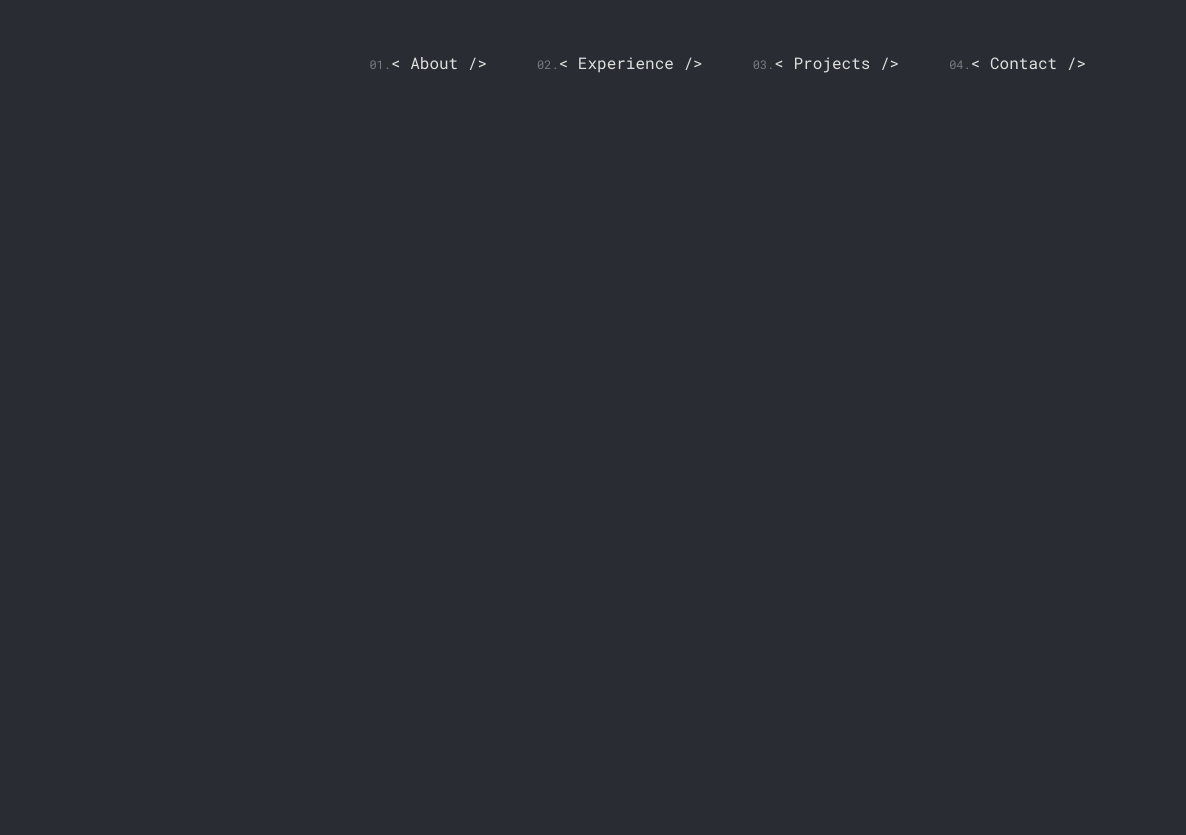
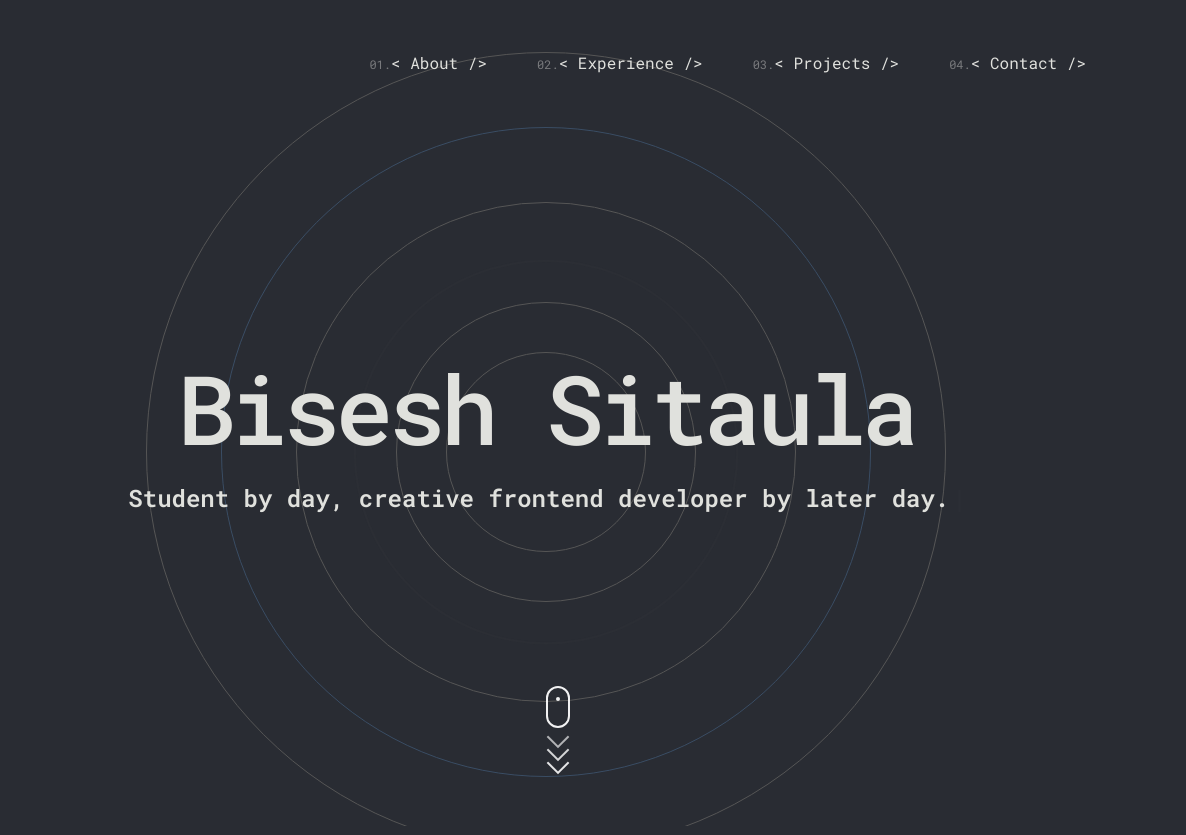
Before and after one commit to Bisxsh/portfolio-v2-kuroco, a Gatsby site: page / in a window 1280 px wide. Shown: the full height of the page, 94-1280 px from the left. Built offline with nearby package versions, Linux system fonts and the light colour scheme; Gatsby itself is replaced by a stand-in of ours.

Commit message:
🦸‍♂️ Completed hero section

```diff
--- a/gatsby-config.ts
+++ b/gatsby-config.ts
@@ -33,7 +33,7 @@ const config: GatsbyConfig = {
         web: [
           {
             name: `Roboto Mono`,
-            file: `https://fonts.googleapis.com/css2?family=Roboto+Mono:wght@200;300;400;500;600&family=Roboto:wght@400;700;900&display=swap`,
+            file: `link href="https://fonts.googleapis.com/css2?family=Poppins:wght@500&family=Roboto+Mono:wght@200;300;400;500;600&display=swap`,
           },
         ],
       },
--- a/package.json
+++ b/package.json
@@ -31,6 +31,7 @@
     "react-dom": "^18.1.0",
     "react-helmet": "^6.1.0",
     "react-scroll": "^1.8.7",
+    "react-simple-typewriter": "^4.0.5",
     "styled-components": "^5.3.6"
   },
   "devDependencies": {
--- a/src/components/cursor/Cursor.tsx
+++ b/src/components/cursor/Cursor.tsx
@@ -43,6 +43,7 @@ const PointerContainer = styled.div`
     width: 24px;
     height: 24px;
     margin: 2px;
+    opacity: 0.2;
     -webkit-animation: scale-up-center 0.4s cubic-bezier(0.39, 0.575, 0.565, 1)
       both;
     animation: scale-up-center 0.4s cubic-bezier(0.39, 0.575, 0.565, 1) both;
--- /dev/null
+++ b/src/components/hero/Hero.tsx
@@ -0,0 +1,66 @@
+import { motion } from "framer-motion";
+import React from "react";
+import { Cursor, useTypewriter } from "react-simple-typewriter";
+import styled from "styled-components";
+import BackgroundCircles from "./components/BackgroundCircles";
+import ScrollPrompt from "./components/ScrollPrompt";
+
+type Props = {};
+
+const HeroContainer = styled.div`
+  height: 100vh;
+  display: flex;
+  flex-direction: column;
+  align-items: center;
+  justify-content: center;
+  text-align: center;
+  overflow: hidden;
+  margin-top: -100px;
+  position: relative;
+
+  header {
+    position: absolute;
+  }
+
+  .hero--heading {
+    letter-spacing: -5px;
+    font-style: normal;
+    font-weight: 500;
+    font-size: 96px;
+    line-height: 144px;
+  }
+
+  :not([hidden]) ~ :not([hidden]) {
+    --tw-space-y-reverse: 0;
+    margin-top: calc(2rem * calc(1 - var(--tw-space-y-reverse)));
+    margin-bottom: calc(2rem * var(--tw-space-y-reverse));
+  }
+`;
+
+const Hero = (props: Props) => {
+  const [text, count] = useTypewriter({
+    words: [
+      "Student by day, creative frontend developer by later day.",
+      "Guy who knows how to center a div 😎",
+      "Could probably be found debugging right now...",
+    ],
+    loop: true,
+    delaySpeed: 2000,
+  });
+
+  return (
+    <HeroContainer>
+      <header>
+        <h1 className="hero--heading">Bisesh Sitaula</h1>
+        <h2>
+          <span>{text}</span>
+          <Cursor cursorColor="#e0e1dd" />
+        </h2>
+      </header>
+      <BackgroundCircles />
+      <ScrollPrompt />
+    </HeroContainer>
+  );
+};
+
+export default Hero;
--- /dev/null
+++ b/src/components/hero/components/BackgroundCircles.tsx
@@ -0,0 +1,90 @@
+import React from "react";
+import { motion } from "framer-motion";
+import styled from "styled-components";
+
+type Props = {};
+
+const CirclesContainer = styled.div`
+  .circles--container {
+    position: relative;
+    display: flex;
+    justify-content: center;
+    align-items: center;
+    z-index: -1;
+  }
+
+  .common {
+    position: absolute;
+    border-width: 1px;
+    border-radius: 9999px;
+    border: 1px solid #565656;
+    height: 200px;
+    aspect-ratio: 1;
+    margin-top: 52px;
+  }
+
+  .anim-ping {
+    animation: ping 1s cubic-bezier(0, 0, 0.2, 1) infinite;
+  }
+
+  .anim-pulse {
+    animation: pulse 2s cubic-bezier(0.4, 0, 0.6, 1) infinite;
+  }
+
+  .c-2 {
+    height: 300px;
+  }
+
+  .c-3 {
+    height: 500px;
+  }
+
+  .c-4 {
+    border-color: var(--color-accent);
+    height: 650px;
+  }
+
+  .c-5 {
+    height: 800px;
+  }
+
+  @keyframes ping {
+    75%,
+    100% {
+      transform: scale(2);
+      opacity: 0;
+    }
+  }
+
+  @keyframes pulse {
+    50% {
+      opacity: 0.5;
+    }
+  }
+`;
+
+const BackgroundCircles = (props: Props) => {
+  return (
+    <CirclesContainer>
+      <motion.div
+        initial={{ opacity: 0 }}
+        animate={{
+          scale: [1, 2, 2, 3, 1],
+          opacity: [0.1, 0.2, 0.4, 0.8, 0.1, 1.0],
+          borderRadius: ["20%", "20%", "50%", "80", "20%"],
+        }}
+        transition={{ duration: 2.5 }}
+        className="circles--container"
+      >
+        <div className="common anim-ping" />
+        <div className="common c-2" />
+        <div className="common c-3" />
+        <div className="common c-4 anim-pulse" />
+        <div className="common" />
+        <div className="common c-5" />
+      </motion.div>
+    </CirclesContainer>
+  );
+};
+
+export default BackgroundCircles;
--- /dev/null
+++ b/src/components/hero/components/ScrollPrompt.tsx
@@ -0,0 +1,247 @@
+import { motion } from "framer-motion";
+import React, { useContext } from "react";
+import styled from "styled-components";
+import MouseContext, {
+  mouseEntered,
+  mouseLeft,
+} from "../../../util/MouseContext";
+
+type Props = {};
+
+const ScrollPrompt = (props: Props) => {
+  const { setMouseHovering } = useContext(MouseContext);
+  return (
+    <motion.div
+      initial={{ opacity: 0 }}
+      animate={{ opacity: 1 }}
+      transition={{ duration: 3, delay: 3 }}
+      onMouseEnter={() => mouseEntered(setMouseHovering)}
+      onMouseLeave={() => mouseLeft(setMouseHovering)}
+    >
+      <ScrollContainer className="hero--scroll-prompt">
+        <div className="mouse">
+          <div className="wheel"></div>
+        </div>
+        <div>
+          <span className="m_scroll_arrows arr-1"></span>
+          <span className="m_scroll_arrows arr-2"></span>
+          <span className="m_scroll_arrows arr-3"></span>
+        </div>
+      </ScrollContainer>
+    </motion.div>
+  );
+};
+
+export default ScrollPrompt;
+
+const ScrollContainer = styled.div`
+  display: block;
+  margin: 0 auto;
+  width: 24px;
+  height: 100px;
+  margin-top: 125px;
+  position: absolute;
+  bottom: 5%;
+  cursor: pointer;
+
+  .m_scroll_arrows {
+    display: block;
+    width: 5px;
+    height: 5px;
+    -ms-transform: rotate(45deg); /* IE 9 */
+    -webkit-transform: rotate(45deg); /* Chrome, Safari, Opera */
+    transform: rotate(45deg);
+
+    border-right: 2px solid white;
+    border-bottom: 2px solid white;
+    margin: 0 0 3px 4px;
+
+    width: 16px;
+    height: 16px;
+  }
+
+  .arr-1 {
+    margin-top: 1px;
+  }
+
+  .arr-1,
+  .arr-2,
+  .arr-3 {
+    -webkit-animation: mouse-scroll 1s infinite;
+    -moz-animation: mouse-scroll 1s infinite;
+    animation: mouse-scroll 1s infinite;
+  }
+
+  .arr-1 {
+    -webkit-animation-delay: 0.1s;
+    -moz-animation-delay: 0.1s;
+    -webkit-animation-direction: alternate;
+
+    animation-direction: alternate;
+    animation-delay: alternate;
+  }
+
+  .arr-2 {
+    -webkit-animation-delay: 0.2s;
+    -moz-animation-delay: 0.2s;
+    -webkit-animation-direction: alternate;
+
+    animation-delay: 0.2s;
+    animation-direction: alternate;
+
+    margin-top: -6px;
+  }
+
+  .arr-3 {
+    -webkit-animation-delay: 0.3s;
+    -moz-animation-delay: 0.3s;
+    -webkit-animation-direction: alternate;
+
+    animation-delay: 0.3s;
+    animation-direction: alternate;
+
+    margin-top: -6px;
+  }
+
+  .mouse {
+    height: 42px;
+    width: 24px;
+    border-radius: 14px;
+    transform: none;
+    border: 2px solid white;
+    top: 170px;
+  }
+
+  .wheel {
+    height: 5px;
+    width: 2px;
+    display: block;
+    margin: 5px auto;
+    background: white;
+    position: relative;
+
+    height: 4px;
+    width: 4px;
+    border: 2px solid #fff;
+    -webkit-border-radius: 8px;
+    border-radius: 8px;
+  }
+
+  .wheel {
+    -webkit-animation: mouse-wheel 1.5s linear infinite;
+    -moz-animation: mouse-wheel 1.5s linear infinite;
+    animation: mouse-wheel 1.5s linear infinite;
+  }
+
+  @-webkit-keyframes mouse-wheel {
+    0% {
+      opacity: 1;
+      -webkit-transform: translateY(0);
+      -ms-transform: translateY(0);
+      transform: translateY(0);
+    }
+
+    100% {
+      opacity: 0;
+      -webkit-transform: translateY(16px);
+      -ms-transform: translateY(16px);
+      transform: translateY(16px);
+    }
+  }
+  @-moz-keyframes mouse-wheel {
+    0% {
+      top: 1px;
+    }
+    25% {
+      top: 3px;
+    }
+    50% {
+      top: 6px;
+    }
+    75% {
+      top: 3px;
+    }
+    100% {
+      top: 1px;
+    }
+  }
+  @-o-keyframes mouse-wheel {
+    0% {
+      top: 1px;
+    }
+    25% {
+      top: 3px;
+    }
+    50% {
+      top: 6px;
+    }
+    75% {
+      top: 3px;
+    }
+    100% {
+      top: 1px;
+    }
+  }
+  @keyframes mouse-wheel {
+    0% {
+      top: 1px;
+    }
+    25% {
+      top: 3px;
+    }
+    50% {
+      top: 6px;
+    }
+    75% {
+      top: 3px;
+    }
+    100% {
+      top: 1px;
+    }
+  }
+
+  @-webkit-keyframes mouse-scroll {
+    0% {
+      opacity: 0;
+    }
+    50% {
+      opacity: 0.5;
+    }
+    100% {
+      opacity: 1;
+    }
+  }
+  @-moz-keyframes mouse-scroll {
+    0% {
+      opacity: 0;
+    }
+    50% {
+      opacity: 0.5;
+    }
+    100% {
+      opacity: 1;
+    }
+  }
+  @-o-keyframes mouse-scroll {
+    0% {
+      opacity: 0;
+    }
+    50% {
+      opacity: 0.5;
+    }
+    100% {
+      opacity: 1;
+    }
+  }
+  @keyframes mouse-scroll {
+    0% {
+      opacity: 0;
+    }
+    50% {
+      opacity: 0.5;
+    }
+    100% {
+      opacity: 1;
+    }
+  }
+`;
--- a/src/pages/index.tsx
+++ b/src/pages/index.tsx
@@ -5,6 +5,7 @@ import "../global.css";
 import Cursor from "../components/cursor/Cursor";
 import { useState } from "react";
 import MouseContext from "../util/MouseContext";
+import Hero from "../components/hero/Hero";
 
 const IndexPage = () => {
   const [mouseHovering, setMouseHovering] = useState(false);
@@ -12,11 +13,11 @@ const IndexPage = () => {
   return (
     <MouseContext.Provider value={{ mouseHovering, setMouseHovering }}>
       <Cursor />
-      <header>
-        <Navbar />
-      </header>
+      <Navbar />
       <main>
-        <section></section>
+        <section>
+          <Hero />
+        </section>
       </main>
     </MouseContext.Provider>
   );
```
Also changed, not shown: 1 other file.
